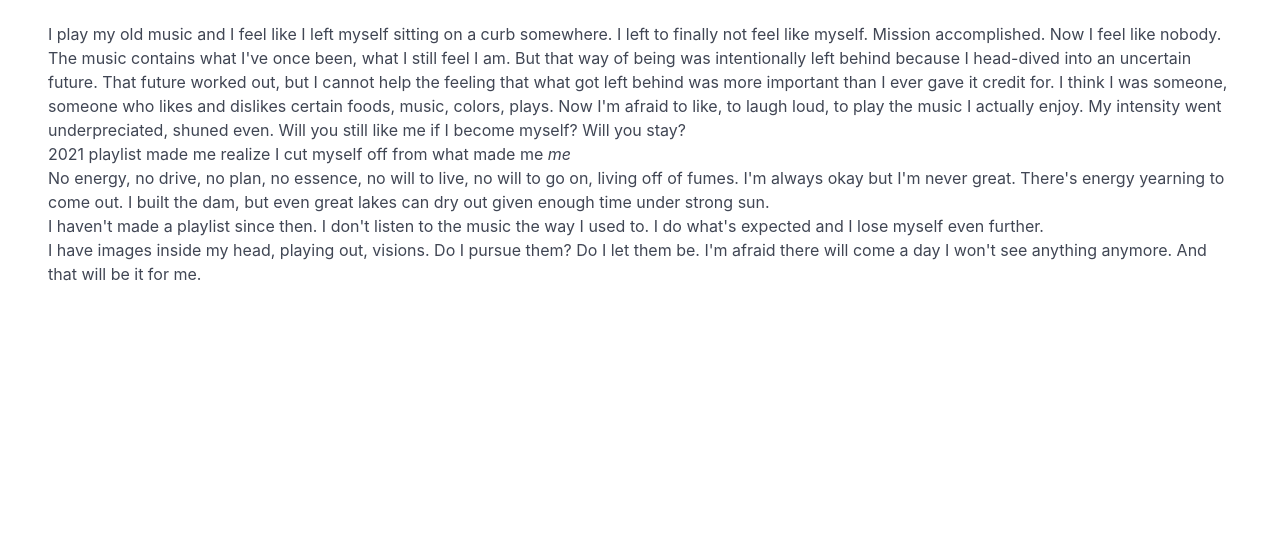
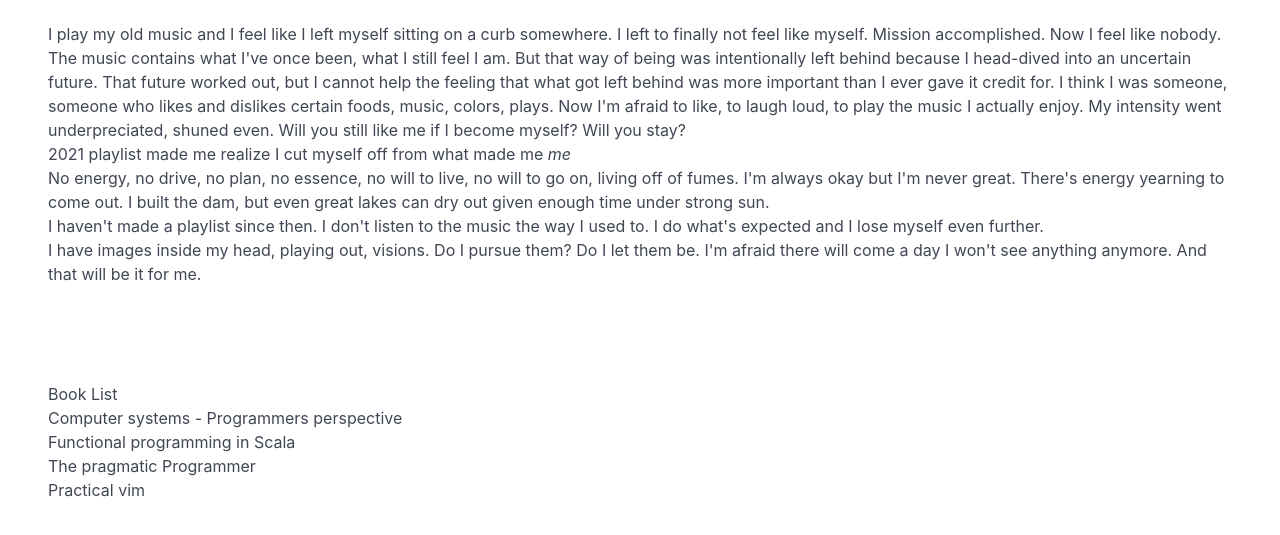
Before and after one commit to MatTim314/pers-web, an Astro site: page /blog in a window 1280 px wide. Shown: the part 111-646 px from the top of the page. Built offline with nearby package versions, Linux system fonts and the light colour scheme; Astro itself is replaced by a stand-in of ours.

Commit message:
book list

```diff
--- a/src/pages/blog.html
+++ b/src/pages/blog.html
@@ -34,6 +34,15 @@
       </li>
     </ul>
   </div>
+  <div class="section">
+    <h1>Book List</h1>
+    <ul>
+      <li>Computer systems - Programmers perspective</li>
+      <li>Functional programming in Scala</li>
+      <li>The pragmatic Programmer</li>
+      <li>Practical vim</li>
+    </ul>
+  </div>
 
 </body>
 
```
